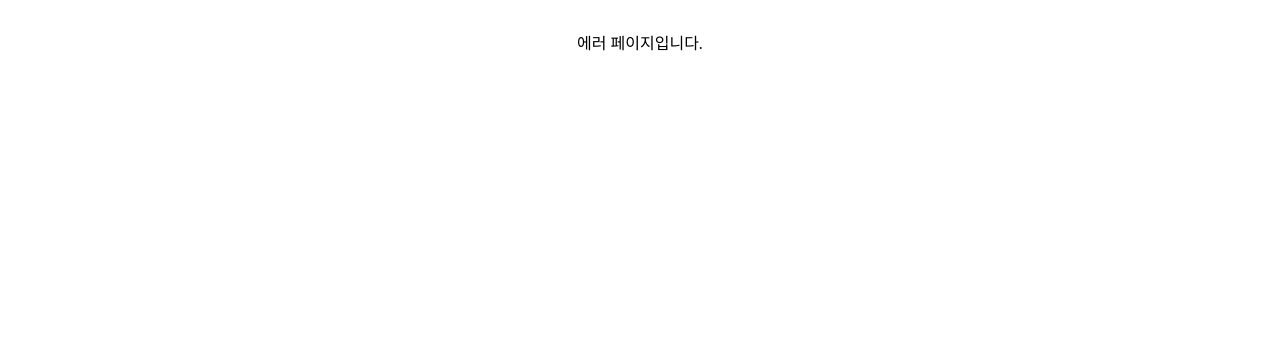
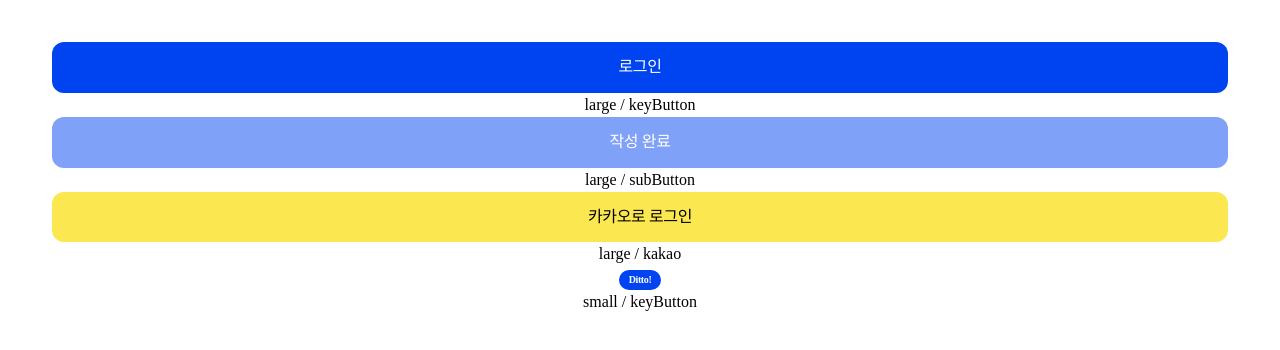
Before and after one commit to DittoTrip/DittoTrip-frontend, a React (Vite) app: page /buttons in a window 1280 px wide. Before the commit this address had no page. Shown: the top 350 px of the page. Built offline with nearby package versions, Linux system fonts and the light colour scheme.

Commit message:
Feat: 공통 컴포넌트 버튼 추가

```diff
--- a/src/App.tsx
+++ b/src/App.tsx
@@ -1,11 +1,14 @@
 // import styled from 'styled-components';
 import { DittoProvider } from './context/themeContext';
+import { RouterProvider, createBrowserRouter } from 'react-router-dom';
 
 import './App.css';
 import Layout from './layout/Layout';
+
 import Home from './pages/Home';
 import ErrorPage from './pages/Error';
-import { RouterProvider, createBrowserRouter } from 'react-router-dom';
+import Login from './pages/Login';
+import Buttons from './pages/Buttons';
 
 const router = createBrowserRouter([
   {
@@ -22,6 +25,22 @@ const router = createBrowserRouter([
       </Layout>
     ),
   },
+  {
+    path: '/login',
+    element: (
+      <Layout>
+        <Login />
+      </Layout>
+    ),
+  },
+  {
+    path: '/buttons',
+    element: (
+      <Layout>
+        <Buttons />
+      </Layout>
+    ),
+  },
 ]);
 
 function App() {
--- /dev/null
+++ b/src/components/Button.tsx
@@ -0,0 +1,33 @@
+import { styled } from 'styled-components';
+import { ButtonScheme, ButtonSize } from '../styles/theme';
+
+interface Props extends React.ButtonHTMLAttributes<HTMLButtonElement> {
+  children: React.ReactNode;
+  size: ButtonSize;
+  scheme: ButtonScheme;
+  disabled?: boolean;
+}
+const Button = ({ children, size, scheme, disabled, onClick }: Props) => {
+  return (
+    <ButtonStyle size={size} scheme={scheme} disabled={disabled} onClick={onClick}>
+      {children}
+    </ButtonStyle>
+  );
+};
+
+export const ButtonStyle = styled.button<Omit<Props, 'children'>>`
+  padding: ${({ theme, size }) => theme.button[size].padding};
+  color: ${({ theme, scheme }) => theme.buttonScheme[scheme].color};
+  background-color: ${({ theme, scheme }) => theme.buttonScheme[scheme].backgroundColor};
+  border: 0;
+  border-radius: ${({ theme }) => theme.borderRadius.default};
+  display: ${({ theme, size }) => theme.button[size].display};
+  ${({ theme, size }) => theme.button[size].font};
+  ${({ theme, size }) => theme.button[size].width && `width: ${theme.button[size].width};`}
+
+  opacity: ${({ disabled }) => (disabled ? 0.5 : 1)};
+  pointer-events: ${({ disabled }) => (disabled ? 'none' : 'auto')};
+  cursor: ${({ disabled }) => (disabled ? 'none' : 'pointer')};
+`;
+
+export default Button;
--- a/src/layout/Layout.tsx
+++ b/src/layout/Layout.tsx
@@ -9,7 +9,7 @@ const Layout = ({ children }: LayoutProps) => {
 const LayoutStyle = styled.main`
   width: 100%;
   margin: 0 auto;
-  padding: 0 20px;
+  padding: 10px 20px;
   min-height: 100vh;
 `;
 export default Layout;
--- /dev/null
+++ b/src/pages/Buttons.tsx
@@ -0,0 +1,28 @@
+import Button from '../components/Button';
+
+const Buttons = () => {
+  return (
+    <>
+      <Button size="large" scheme="keyButton">
+        로그인
+      </Button>
+      large / keyButton
+      <Button size="large" scheme="subButton">
+        작성 완료
+      </Button>
+      large / subButton
+      <Button size="large" scheme="kakao">
+        카카오로 로그인
+      </Button>
+      large / kakao
+      <br />
+      <Button size="small" scheme="keyButton">
+        Ditto!
+      </Button>
+      <br />
+      small / keyButton
+    </>
+  );
+};
+
+export default Buttons;
--- /dev/null
+++ b/src/pages/Login.tsx
@@ -0,0 +1,22 @@
+import { styled } from 'styled-components';
+
+const Login = () => {
+  return (
+    <LoginStyle>
+      <div className="title">
+        어서오세요
+        <br />
+        오늘은 무슨 디토를 해볼까요?
+      </div>
+    </LoginStyle>
+  );
+};
+
+const LoginStyle = styled.div`
+  .title {
+    color: ${({ theme }) => theme.color.keyColor};
+    ${({ theme }) => theme.font.subTitle}
+  }
+`;
+
+export default Login;
--- a/src/styles/theme.ts
+++ b/src/styles/theme.ts
@@ -1,4 +1,8 @@
 import { RuleSet, css } from 'styled-components';
+
+// 버튼
+export type ButtonSize = 'large' | 'small';
+export type ButtonScheme = 'keyButton' | 'subButton' | 'kakao';
 
 export type ThemeName = 'light' | 'dark';
 export type ColorKey =
@@ -48,20 +52,37 @@ const fonts = {
     line-height: 100%;
     letter-spacing: -0.024rem;
   `,
+  body5: css`
+    font-size: 10px;
+    font-weight: 600;
+    line-height: 100%;
+    letter-spacing: -0.024rem;
+  `,
 };
 
 interface Theme {
   name: ThemeName;
   color: Record<ColorKey, string>;
+  button: {
+    [key in ButtonSize]: {
+      font: RuleSet<object>;
+      padding: string;
+      width?: string;
+    };
+  };
+  buttonScheme: {
+    [key in ButtonScheme]: {
+      color: string;
+      backgroundColor: string;
+    };
+  };
   borderRadius: {
     default: string;
   };
   font: Record<string, RuleSet<object>>;
 }
 
-export const light: Theme = {
-  name: 'light',
-  color: {
+const colors = {
   keyColor: '#0044F1',
   subColor1: '#7FA1F8',
   subColor2: '#0924A9',
@@ -70,10 +91,40 @@ export const light: Theme = {
   gray40: '#D6D6D6',
   gray60: '#AAAAAA',
   gray80: '#717171',
+  kakao: '#FBE750',
+};
+export const light: Theme = {
+  name: 'light',
+  color: colors,
+  button: {
+    large: {
+      font: fonts.body2,
+      padding: '15px 0',
+
+      width: '100%',
+    },
+    small: {
+      font: fonts.body5,
+      padding: '5px 10px',
+    },
+  },
+  buttonScheme: {
+    keyButton: {
+      color: 'white',
+      backgroundColor: colors.keyColor,
+    },
+    subButton: {
+      color: 'white',
+      backgroundColor: colors.subColor1,
+    },
+    kakao: {
+      color: 'black',
+      backgroundColor: colors.kakao,
+    },
   },
 
   borderRadius: {
-    default: '4px',
+    default: '12px',
   },
   font: fonts,
 };
```
Lines whose indentation alone changed are shown as unchanged.
